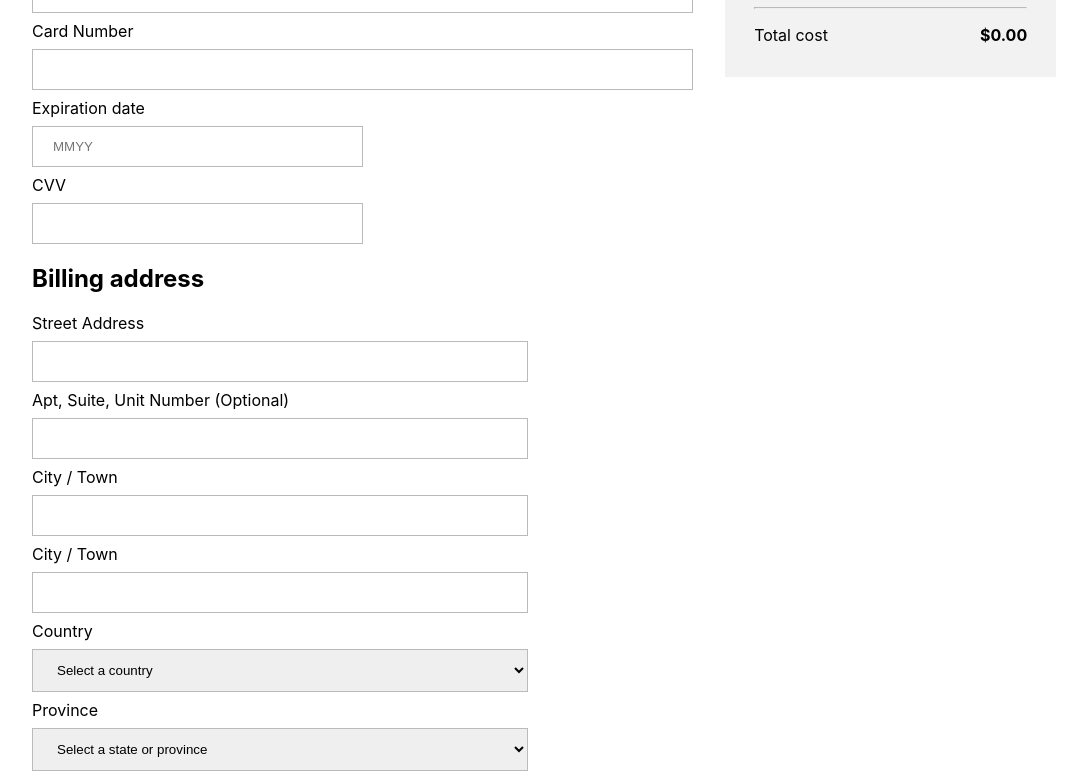
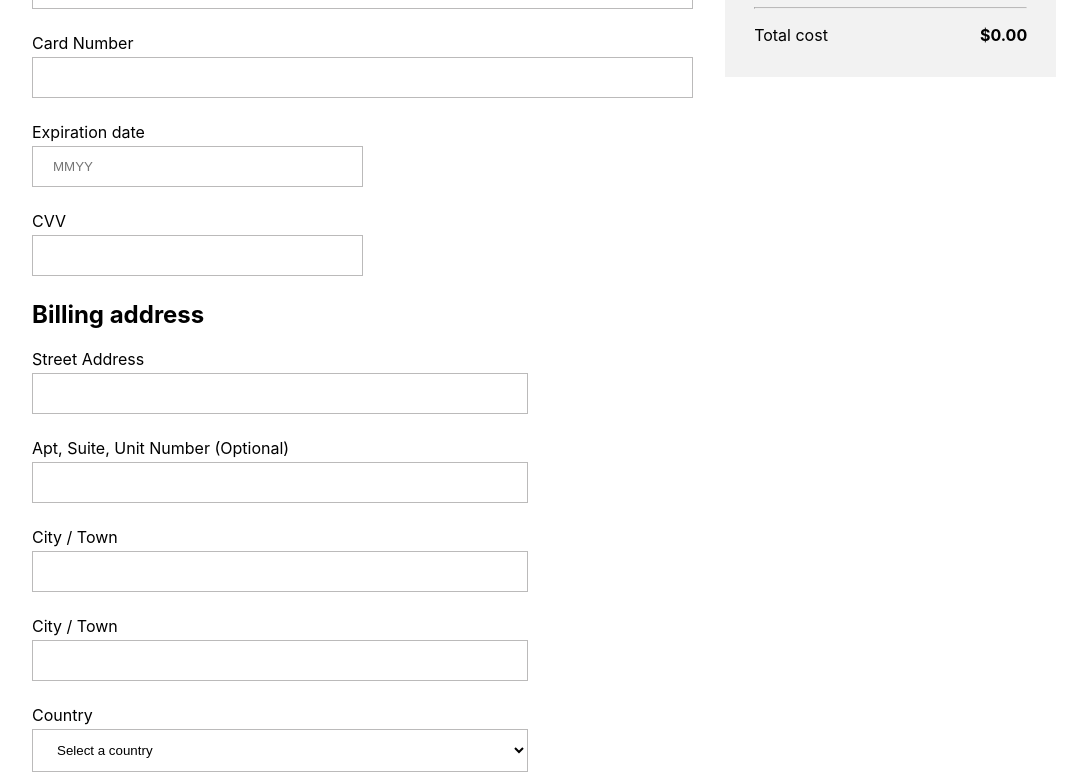
Before and after one commit to vitor-correia10/lcr-delivery-challenge, a React (Create React App) app: page / in a window 1280 px wide. Shown: the part 440-1220 px from the top of the page, without its empty margins (96-1183 px from the left). Built offline with nearby package versions, Linux system fonts and the light colour scheme.

Commit message:
change select background color

```diff
--- a/public/index.html
+++ b/public/index.html
@@ -10,34 +10,12 @@
       content="Web site created using create-react-app"
     />
     <link rel="apple-touch-icon" href="%PUBLIC_URL%/logo192.png" />
-    <!--
-      manifest.json provides metadata used when your web app is installed on a
-      user's mobile device or desktop. See https://developers.google.com/web/fundamentals/web-app-manifest/
-    -->
     <link rel="manifest" href="%PUBLIC_URL%/manifest.json" />
-    <!--
-      Notice the use of %PUBLIC_URL% in the tags above.
-      It will be replaced with the URL of the `public` folder during the build.
-      Only files inside the `public` folder can be referenced from the HTML.
 
-      Unlike "/favicon.ico" or "favicon.ico", "%PUBLIC_URL%/favicon.ico" will
-      work correctly both with client-side routing and a non-root public URL.
-      Learn how to configure a non-root public URL by running `npm run build`.
-    -->
-    <title>React App</title>
+    <title>lcr - challenge</title>
   </head>
   <body>
     <noscript>You need to enable JavaScript to run this app.</noscript>
     <div id="root"></div>
-    <!--
-      This HTML file is a template.
-      If you open it directly in the browser, you will see an empty page.
-
-      You can add webfonts, meta tags, or analytics to this file.
-      The build step will place the bundled scripts into the <body> tag.
-
-      To begin the development, run `npm start` or `yarn start`.
-      To create a production bundle, use `npm run build` or `yarn build`.
-    -->
   </body>
 </html>
--- a/src/components/FormFields/formFieldsStyles.css
+++ b/src/components/FormFields/formFieldsStyles.css
@@ -3,7 +3,7 @@ input[type=email],
 select {
   width: 100%;
   padding: 12px 20px;
-  margin: 8px 0;
+  margin: 0.25rem 0 1.5rem;
   display: inline-block;
   border: 1px solid var(--lightgray);
   box-sizing: border-box;
@@ -20,6 +20,16 @@ select.formMediumField {
   width: 75%;
   display: block;
 }
+
+#country {
+  background: transparent;
+}
+
+#province {
+  background: var(--white);
+  border: none;
+}
+
 
 /*start checkbox*/
 .checkboxField {
@@ -54,6 +64,7 @@ input[type="checkbox"]:checked::before {
 }
 /*end checkbox*/
 
+
 /*start submit button*/
 .btnSubmit {
   display: block;
@@ -78,9 +89,9 @@ input[type="checkbox"]:checked::before {
 }
 /*end submit button*/
 
+
 /*start anchor terms&condition*/
 .checkboxField a {
   margin: 5px;
   color: inherit;
 }
-/*end anchor terms&condition*/
--- a/src/components/FormFields/index.js
+++ b/src/components/FormFields/index.js
@@ -62,7 +62,7 @@ export const FormFields = () => {
         <label for="checkbox" class="checkboxField">
           <input id="checkbox" type="checkbox" />
           I agree to the
-          <a href="#"> terms & Conditions</a>
+          <a href="#"> terms &amp; Conditions</a>
         </label>
 
         <input class="btnSubmit" type="submit" value="Buy Miles"></input>
```
